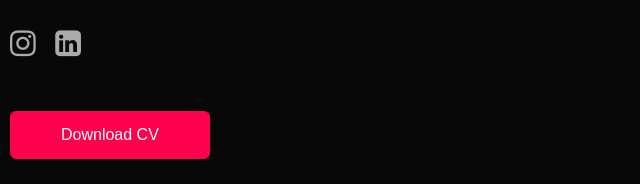
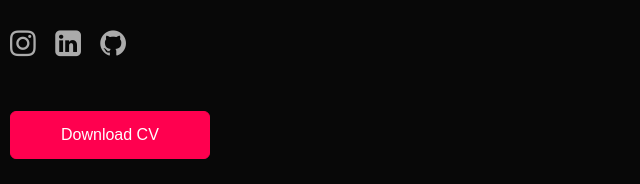
Before and after one commit to Manoj8me/portfolio, a plain HTML site: page index.html in a window 1280 px wide. Shown: the part 2188-2372 px from the top of the page, 0-640 px from the left. Drawn offline with Linux system fonts and the light colour scheme.

Commit message:
github icon added to contact me

```diff
--- a/index.html
+++ b/index.html
@@ -90,6 +90,7 @@
                     <div class="social-icons">
                         <a href="https://instagram.com/manoj_8_me"><i class="fa fa-instagram"></i></a>
                         <a href="https://www.linkedin.com/in/manoj-kumar-r-74a0b3241"><i class="fa fa-linkedin-square"></i></a>
+                        <a href="https://github.com/Manoj8me"><i class="fa fa-github"></i></a>
                     </div>
                     <a href="images/manoj_resume_with_portfolioLink.pdf" download class="btn btn2">Download CV</a>
                 </div>
```
